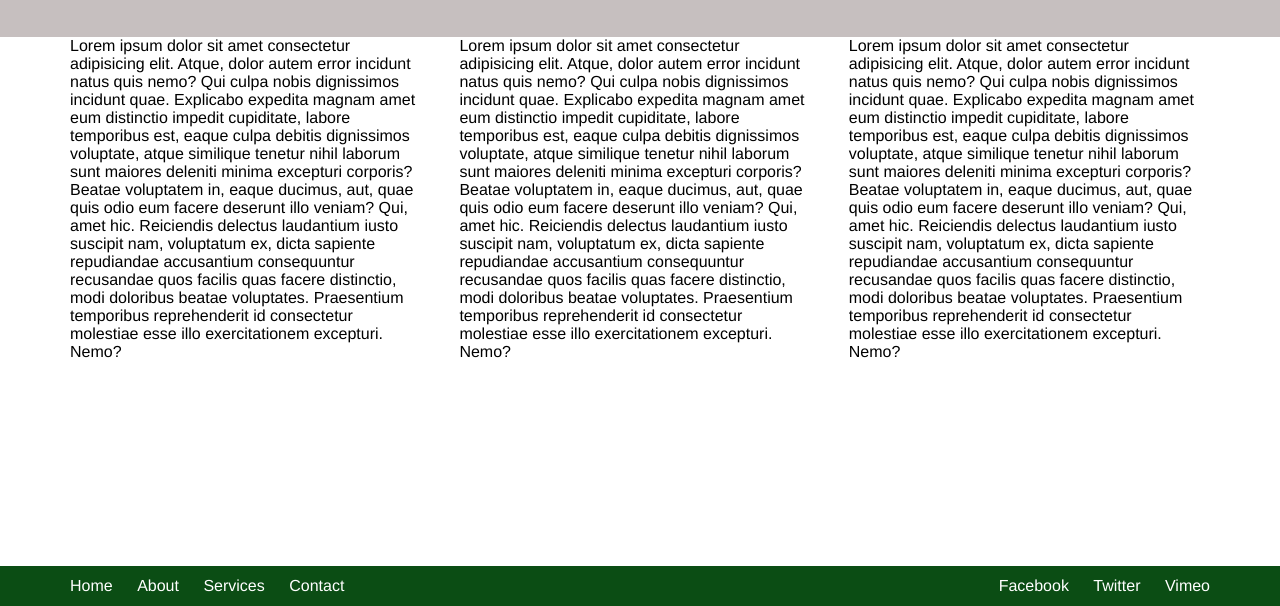
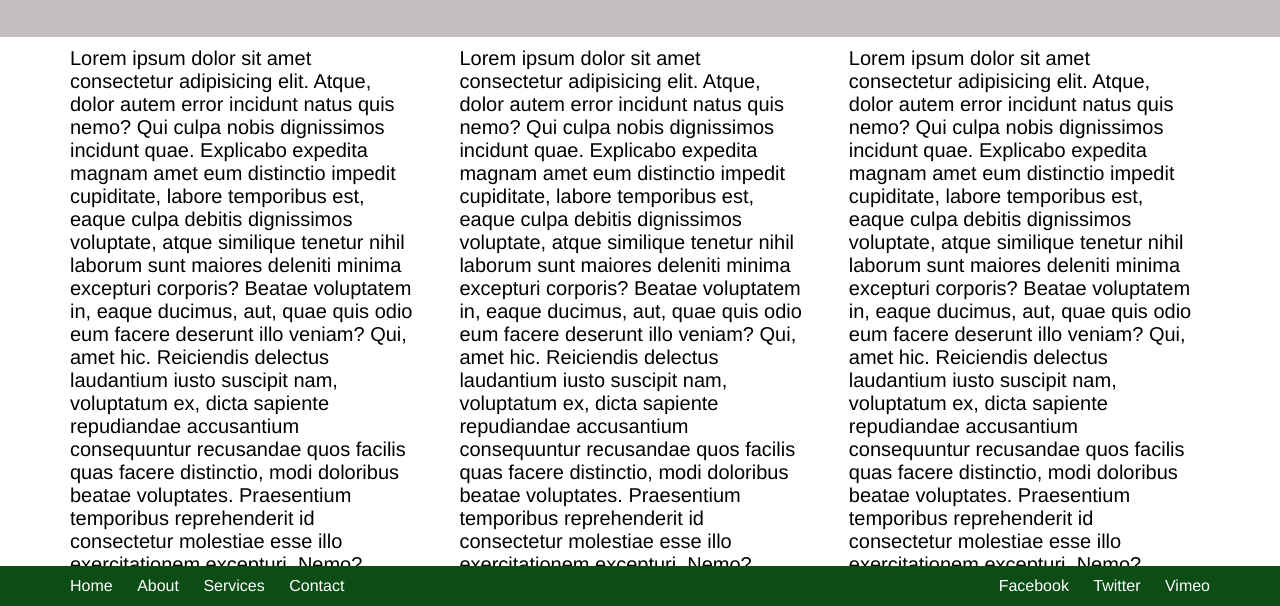
Before and after one commit to Yoshua-Carrera/HW2_DocLayout, a plain HTML site: page index.html in a window 1280 px wide. Shown: the part 194-800 px from the top of the page. Drawn offline with Linux system fonts and the light colour scheme.

Commit message:
minor changes

```diff
--- a/style.css
+++ b/style.css
@@ -49,13 +49,14 @@ header {
 }
 
 .main-text-body div {
-  padding: 0px 50px;
+  padding: 10px 50px;
   display: grid;
   grid-template-columns: 33% 33% 33%;
 }
 
 .main-text-body div p {
   padding: 0px 20px;
+  font-size: 20px;
 }
 
 .bot-bar {
```
